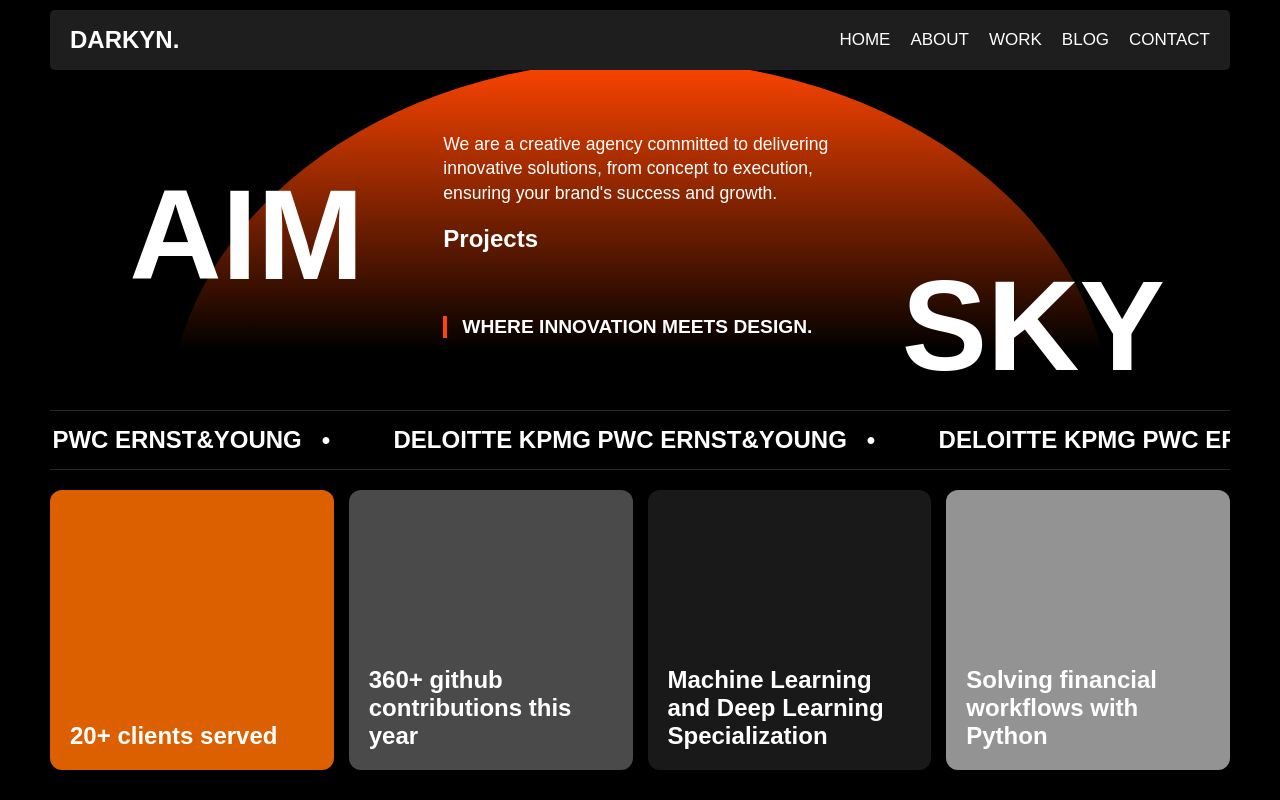
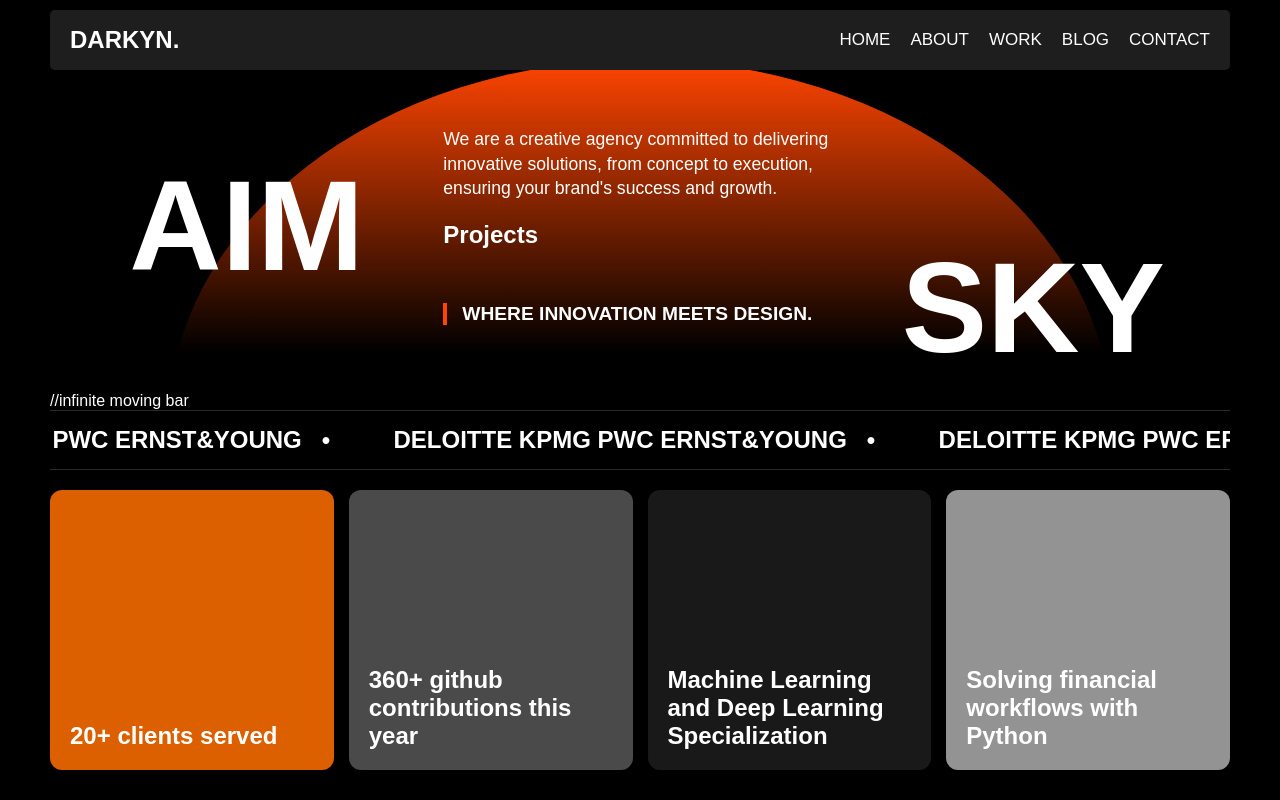
Before and after one commit to APstarts/Project-1, a React (Vite) app: page / in a window 1280 px wide. Built offline with nearby package versions, Linux system fonts and the light colour scheme.

Commit message:
updated comments

```diff
--- a/src/components/Hero.jsx
+++ b/src/components/Hero.jsx
@@ -5,6 +5,8 @@ import gsap from "gsap";
 
 function Hero() {
     useGSAP(() => {
+
+      //Hero section text animations
         gsap.fromTo(".hero-grid-left span", {
             x: -100,
             opacity: 0,
@@ -61,6 +63,8 @@ function Hero() {
           <span>SKY</span>
         </div>
       </div>
+
+      //infinite moving bar
       <div className="partners-bar">
         {/* The Track */}
         <div className="ticker-wrapper">
```
